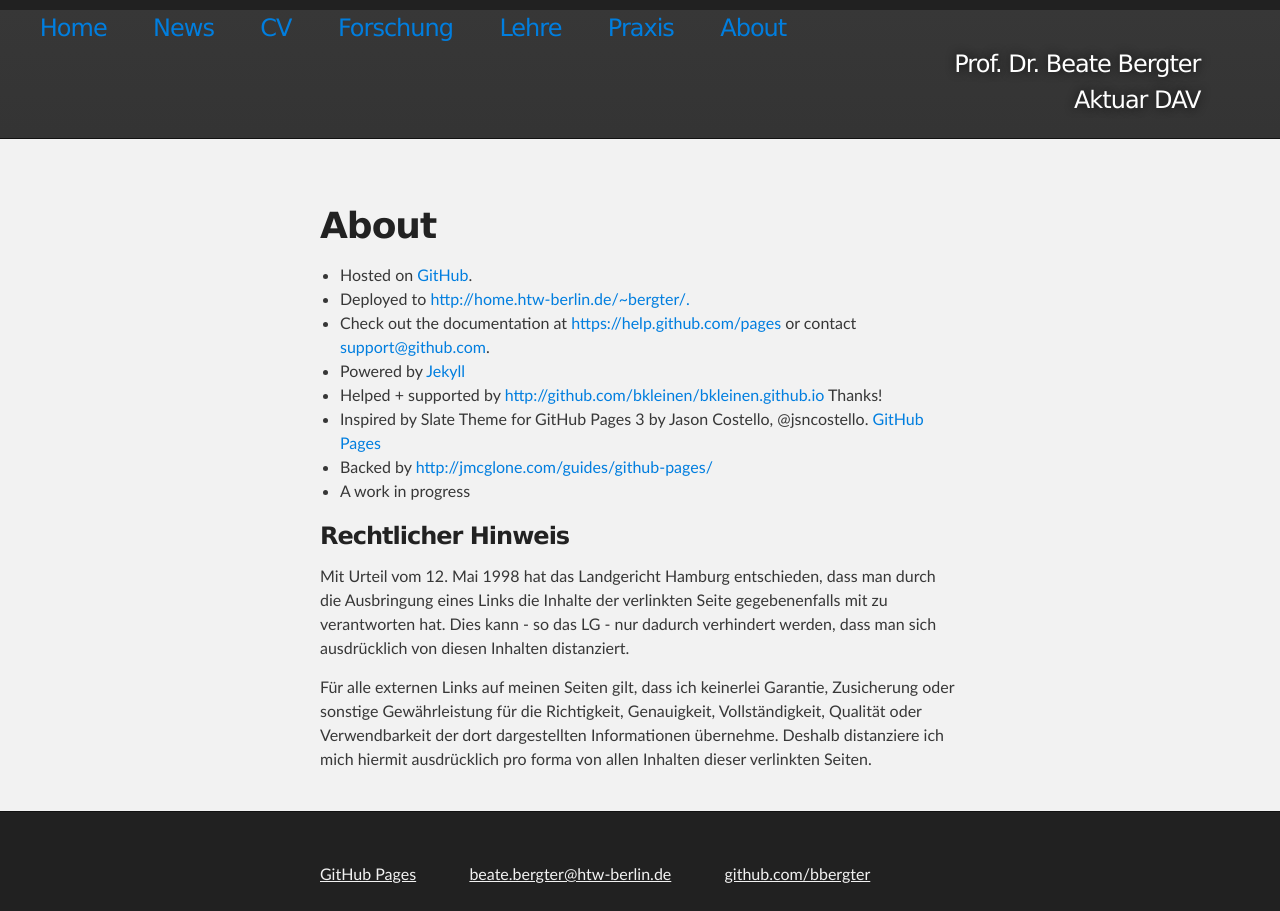
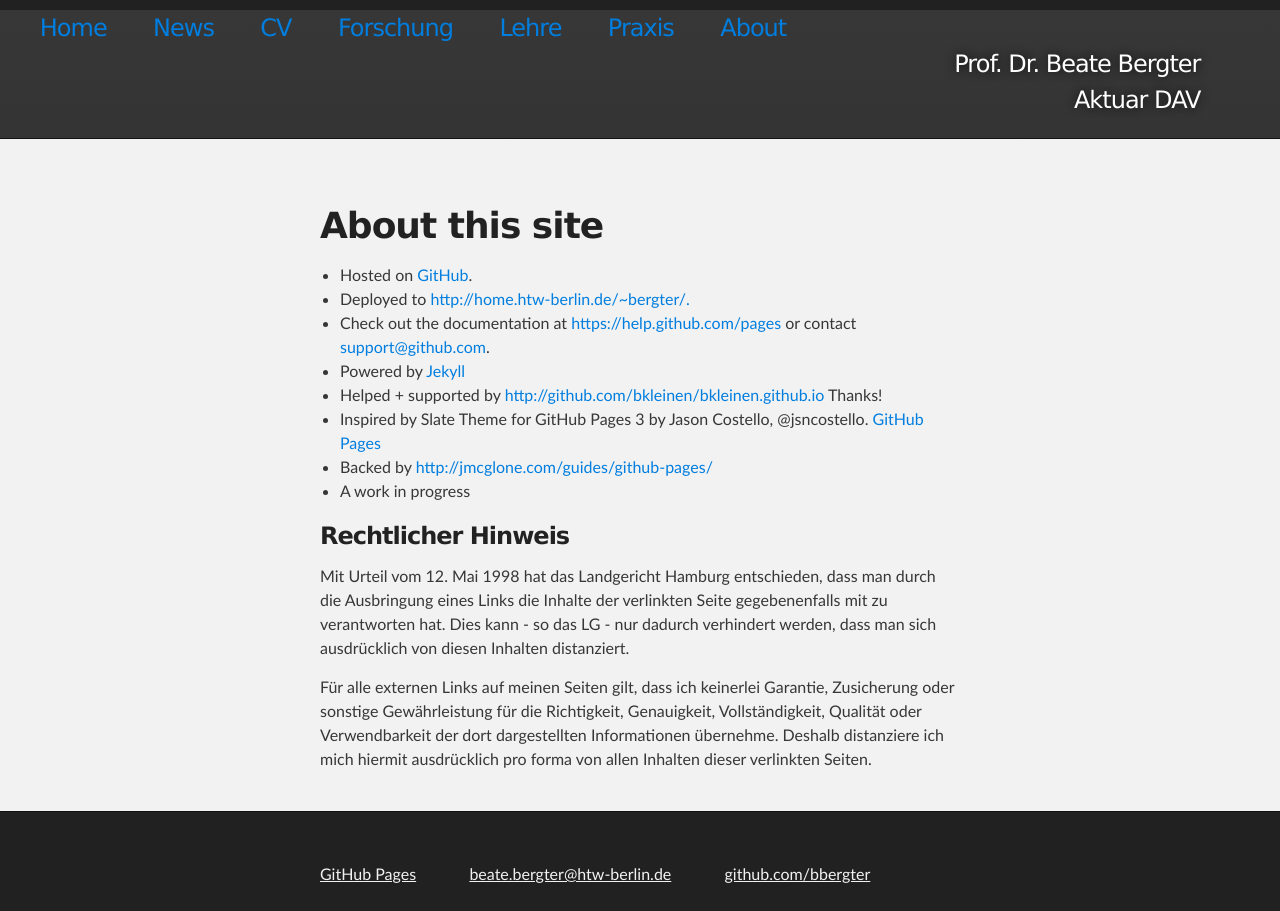
Before and after one commit to bbergter/bbergter, a Jekyll site: the page built from about/index.html, in a window 1280 px wide. Built offline with Jekyll 4.4.1, drawn with Linux system fonts in a browser that asks for light colours.

Commit message:
Update index.html

```diff
--- a/about/index.html
+++ b/about/index.html
@@ -5,7 +5,7 @@ about: active
 ---
 
 		<div class="about">
-		<h1>About</h1>
+		<h1>About this site</h1>
 
 
   <ul class="list-unstyled">
```
